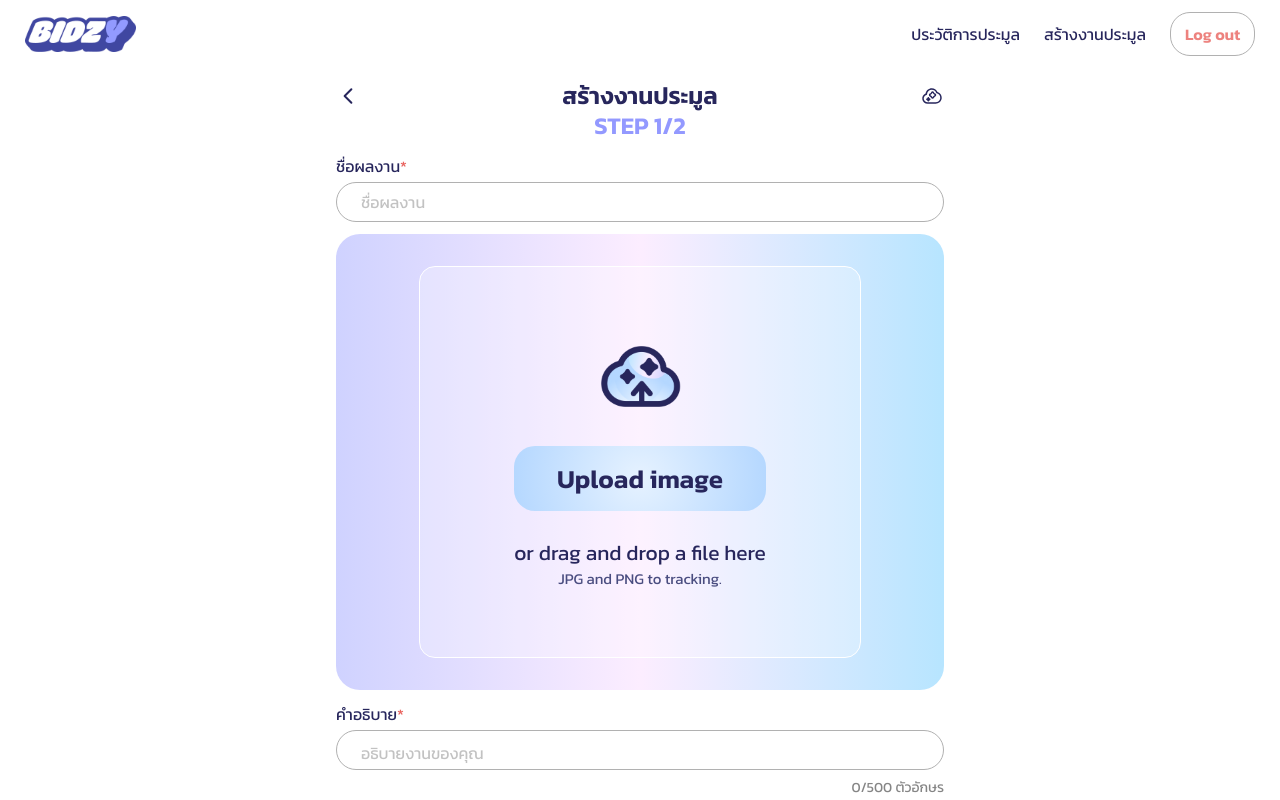
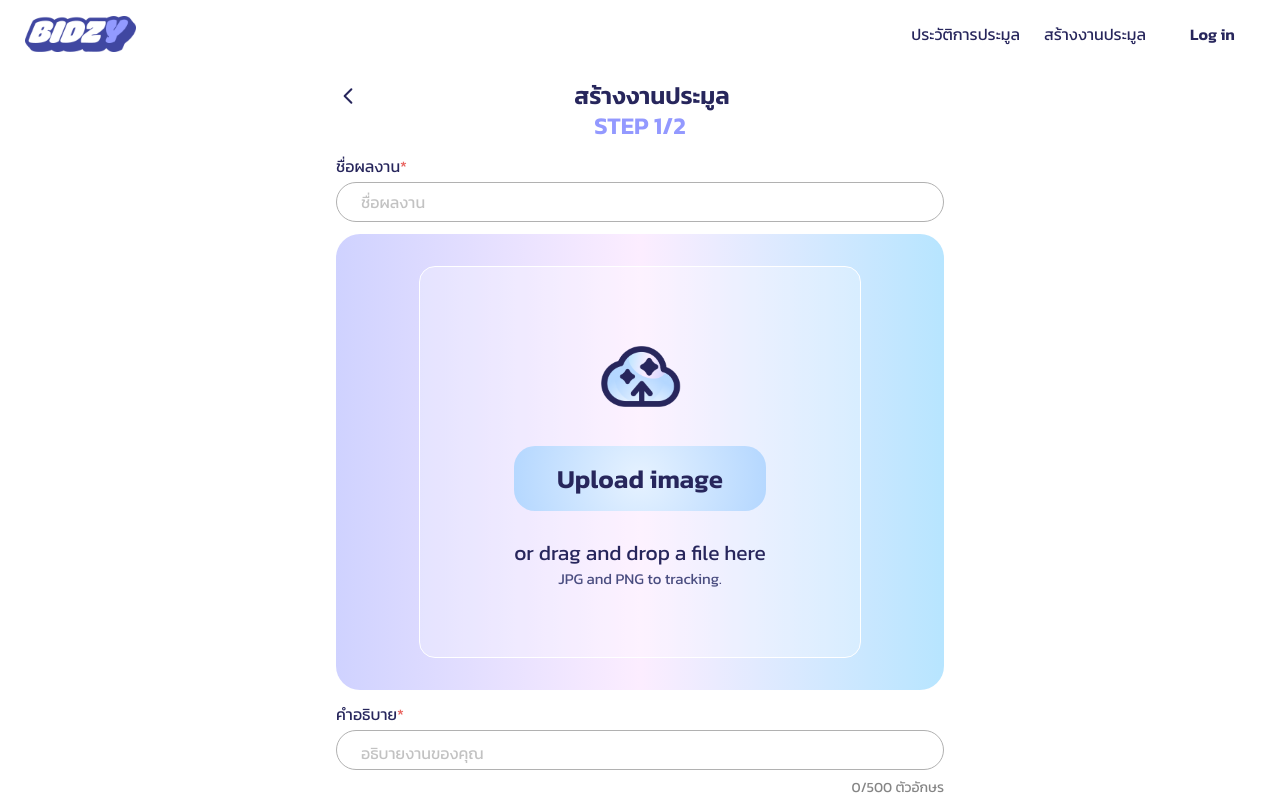
Before and after one commit to Stepreneur/test-bidzy-frontend-v1, a Next.js app: page /create in a window 1280 px wide. Shown: the top 800 px of the page. Built offline with nearby package versions, Linux system fonts and the light colour scheme.

Commit message:
test api

```diff
--- a/src/app/auction_page/[id]/page.tsx
+++ b/src/app/auction_page/[id]/page.tsx
@@ -12,6 +12,7 @@ interface AuctionData {
   id: number;
   title: string;
   image: string;
+  images?: string[]; // Optional array of images for gallery
   description: string;
   size: string;
   material: string;
@@ -59,6 +60,19 @@ const Page = ({ params }: { params: Promise<{ id: string }> }) => {
   const [error, setError] = useState<string | null>(null)
   const [showSuccessNotification, setShowSuccessNotification] = useState(false)
 
+  const [token, setToken] = useState<string | null>(null);
+
+  useEffect(() => {
+    const getCookie = (name: string) => {
+      return document.cookie
+        .split("; ")
+        .find((row) => row.startsWith(name + "="))
+        ?.split("=")[1] || null;
+    };
+
+    setToken(getCookie("accessToken"));
+  }, []);
+
   // Unwrap params using React.use()
   const resolvedParams = React.use(params)
   const { id } = resolvedParams
@@ -75,11 +89,8 @@ const Page = ({ params }: { params: Promise<{ id: string }> }) => {
         setIsLoading(true)
         setError(null)
 
-        // Get token from localStorage
-        const token = localStorage.getItem('token')
-        if (!token) {
-          throw new Error('No authentication token found')
-        }
+
+
 
         const response = await fetch(`${process.env.NEXT_PUBLIC_API_URL}/auction/${id}`, {
           method: 'GET',
@@ -181,21 +192,8 @@ const Page = ({ params }: { params: Promise<{ id: string }> }) => {
         {/* Creator Info */}
         <CreatorInfo creatorImage={auctionData.user.image} creator={auctionData.user.name} responsive={'tablet'} />
 
-        {/* Image Gallery */}
-        <div className="w-full mb-6">
-          <div className="flex gap-3 pb-2 justify-center">
-            <div className="relative flex-shrink-0">
-              <div className="relative w-[327px] h-[327px] sm:w-[456px] sm:h-[456px] rounded-lg overflow-hidden border border-gray-200">
-                <Image
-                  src={auctionData.image}
-                  alt={auctionData.title}
-                  fill
-                  className="object-contain"
-                />
-              </div>
-            </div>
-          </div>
-        </div>
+                 {/* Image Gallery */}
+         <ImageGallery images={auctionData.images || [auctionData.image]} title={auctionData.title} />
 
         {/* Creator Info */}
         <CreatorInfo creatorImage={auctionData.user.image} creator={auctionData.user.name} responsive={'mobile,desktop'} />
@@ -330,6 +328,73 @@ const Page = ({ params }: { params: Promise<{ id: string }> }) => {
   )
 }
 
+const ImageGallery = ({ images, title }: { images: string[], title: string }) => {
+  const [selectedImage, setSelectedImage] = useState(0);
+
+  return (
+    <div className="w-full mb-6">
+      {/* Mobile: Horizontal scrollable gallery */}
+      <div className="sm:hidden">
+        <div className="flex gap-3 overflow-x-auto pb-2 scrollbar-hide">
+          {images.map((image, index) => (
+            <div key={index} className="relative flex-shrink-0">
+              <div className="relative w-[327px] h-[327px] rounded-lg overflow-hidden border border-gray-200">
+                <Image
+                  src={image}
+                  alt={`${title} - รูปที่ ${index + 1}`}
+                  fill
+                  className="object-contain"
+                />
+              </div>
+            </div>
+          ))}
+        </div>
+      </div>
+
+      {/* Tablet/Desktop: Main image + thumbnail gallery */}
+      <div className="hidden sm:block">
+        {/* Main large image */}
+        <div className="mb-4">
+          <div className="relative w-full h-[456px] rounded-lg overflow-hidden border border-gray-200">
+            <Image
+              src={images[selectedImage]}
+              alt={`${title} - รูปที่ ${selectedImage + 1}`}
+              fill
+              className="object-contain"
+            />
+          </div>
+        </div>
+
+        {/* Thumbnail gallery */}
+        {images.length > 1 && (
+          <div className="flex gap-3 overflow-x-auto pb-2 scrollbar-hide">
+            {images.map((image, index) => (
+              <button
+                key={index}
+                onClick={() => setSelectedImage(index)}
+                className={`relative flex-shrink-0 transition-all ${
+                  selectedImage === index
+                    ? 'ring-2 ring-[#9399FF] ring-offset-2'
+                    : 'hover:opacity-80'
+                }`}
+              >
+                <div className="relative w-[80px] h-[80px] rounded-lg overflow-hidden border border-gray-200">
+                  <Image
+                    src={image}
+                    alt={`${title} thumbnail ${index + 1}`}
+                    fill
+                    className="object-cover"
+                  />
+                </div>
+              </button>
+            ))}
+          </div>
+        )}
+      </div>
+    </div>
+  );
+};
+
 const CreatorInfo = ({creatorImage, creator, responsive}: {creatorImage: string, creator: string, responsive: string}) => {
   return (
     <div className={`flex flex-row gap-4 mb-6 ${responsive === 'mobile,desktop' ? ('flex sm:hidden lg:flex') : responsive === 'tablet' ? ('hidden sm:flex lg:hidden') : ''}`}>
--- a/src/app/create/page.tsx
+++ b/src/app/create/page.tsx
@@ -9,14 +9,19 @@ import Image from 'next/image'
 
 const page = () => {
 
-  function getCookie(name: string) {
-    return document.cookie
-      .split("; ")
-      .find(row => row.startsWith(name + "="))
-      ?.split("=")[1];
-  }
 
-  const[token, setToken] = useState(getCookie("accessToken"));
+  const [token, setToken] = useState<string | null>(null);
+
+  useEffect(() => {
+    const getCookie = (name: string) => {
+      return document.cookie
+        .split("; ")
+        .find((row) => row.startsWith(name + "="))
+        ?.split("=")[1] || null;
+    };
+
+    setToken(getCookie("accessToken"));
+  }, []);
   // for next button
   const [flowNum , setFlowNum] = useState(1)
 
@@ -558,21 +563,21 @@ const page = () => {
             <Image src='/bidzy/characters/head.png' alt='bidzy character' width={100} height={100} className='object-contain max-w-[300px] w-full' />
             <div className="bg-white rounded-lg p-6 px-[24px] sm:px-[64px] w-full rounded-b-[0px]  max-w-[768px]">
               <div className="text-center mb-6">
-                <p className="text-[#9399FF] font-semibold text-[20px] mb-2">คุณจะบันทึกข้อมูลไว้ไหม</p>
-                <p className="text-[16px] font-semibold text-[#27265C]">ก่อนออกจากหน้านี้</p>
+                <p className="text-[#9399FF] font-semibold text-[20px] mb-2">คุณยืนยันการออกจากหน้านี้</p>
+                <p className="text-[16px] font-semibold text-[#27265C]">ข้อมูลที่คุณกรอกจะไม่ถูกบันทึก</p>
               </div>
               <div className="flex gap-3">
                 <button
-                  onClick={()=>window.location.href='/feed'}
+                  onClick={()=>setShowExitPopup(false)}
                   className="flex-1 bg-[#E9635E] text-white font-semibold py-2 px-4 rounded-[20px] hover:bg-opacity-90 transition-colors"
                 >
-                  Delete
+                  Cancel
                 </button>
                 <button
                   onClick={handleExitConfirm}
                   className="flex-1 bg-[#27265C] text-white font-semibold py-2 px-4 rounded-[20px] hover:bg-opacity-90 transition-colors"
                 >
-                  Save
+                  Confirm
                 </button>
               </div>
             </div>
@@ -601,7 +606,8 @@ const page = () => {
               <span className='font-semibold text-[24px] text-[#9399FF] absolute left-1/2 transform -translate-x-1/2 top-[40px]'>STEP {flowNum}/2</span>
             </div>
           )}
-          <CloudIcon />
+          <div></div>
+          {/* <CloudIcon /> */}
       </div>
       <form className='block w-full'>
                  {/* หนัาแรก */}
--- a/src/components/Artlist/page.tsx
+++ b/src/components/Artlist/page.tsx
@@ -2,9 +2,6 @@
 import React from 'react'
 import Image from 'next/image'
 import { useState , useEffect } from 'react';
-
-
-
 
 // Define the type for artwork based on the schema
 interface Artwork {
@@ -54,14 +51,18 @@ interface Artwork {
 
 const Artlist = () => {
 
-  function getCookie(name: string) {
-    return document.cookie
-      .split("; ")
-      .find(row => row.startsWith(name + "="))
-      ?.split("=")[1];
-  }
+  const [token, setToken] = useState<string | null>(null);
 
-  const[token, setToken] = useState(getCookie("accessToken"));
+  useEffect(() => {
+    const getCookie = (name: string) => {
+      return document.cookie
+        .split("; ")
+        .find((row) => row.startsWith(name + "="))
+        ?.split("=")[1] || null;
+    };
+
+    setToken(getCookie("accessToken"));
+  }, []);
   // number of artworks
   const [numArts, setNumArts] = useState(0)
   const [allArts, setAllArts] = useState<Artwork[]>([])
@@ -75,7 +76,7 @@ const Artlist = () => {
         setError(null)
 
         // Get token from localStorage
-        const token = getCookie("accessToken")
+
         if (!token) {
           throw new Error('No authentication token found')
         }
@@ -112,7 +113,7 @@ const Artlist = () => {
     }
 
     fetchAuctions()
-  }, [])
+  }, [token])
 
   if (isLoading) {
     return (
--- a/src/components/Navbar/page.tsx
+++ b/src/components/Navbar/page.tsx
@@ -1,10 +1,23 @@
 "use client"
-import React, { useState } from 'react'
+import React, { useEffect, useState } from 'react'
 import Image from 'next/image'
 import { BellIcon, MenuIcon } from '../icons'
 
 const page = () => {
   const [isMenuOpen, setIsMenuOpen] = useState(false);
+
+  const [token, setToken] = useState<string | null>(null);
+
+  useEffect(() => {
+    const getCookie = (name: string) => {
+      return document.cookie
+        .split("; ")
+        .find((row) => row.startsWith(name + "="))
+        ?.split("=")[1] || null;
+    };
+
+    setToken(getCookie("accessToken"));
+  }, []);
 
   const toggleMenu = () => {
     setIsMenuOpen(!isMenuOpen);
@@ -53,18 +66,30 @@ const page = () => {
 
                 {/* Auth Section */}
                 <div className='px-3'>
+                  {token ? (
                   <button
-                    className='flex items-center w-full px-4 py-3 text-[16px] text-[#E9635E] hover:bg-red-50 rounded-[12px] transition-colors'
+                    className='flex items-center w-full px-4 py-3 text-[16px] text-[#E9635E] hover:bg-red-50 rounded-[12px] border-none transition-colors'
                     onClick={() => setIsMenuOpen(false)}
                   >
                     <span>ออกจากระบบ</span>
                   </button>
+                  ) : (
+                    <button
+                    className='flex items-center w-full px-4 py-3 text-[16px] text-[#27265C]  hover:bg-red-50 rounded-[12px] border-none transition-colors'
+                    onClick={() => setIsMenuOpen(false)}
+                  >
+                    <span>เข้าสู่ระบบ</span>
+                  </button>
+                  )}
                 </div>
               </div>
             )}
           </div>
-
-          <button className='hidden lg:flex items-center justify-center w-[85px] py-[12px] rounded-[20px] h-[44px] font-semibold text-[16px] border-1 border-[#B1B1B1] text-red-400 hover:bg-red-50 transition-colors'>Log out</button>
+          {token ? (
+            <button className='hidden lg:flex items-center justify-center w-[85px] py-[12px] rounded-[20px] h-[44px] font-semibold text-[16px]  border-none text-[#E9635E]  hover:bg-red-50 transition-colors'>Log out</button>
+          ) : (
+            <button className='hidden lg:flex items-center justify-center w-[85px] py-[12px] rounded-[20px] h-[44px] font-semibold text-[16px]  border-none text-[#27265C]  hover:bg-red-50 transition-colors'>Log in</button>
+          )}
         </div>
 
 
--- a/src/components/icons/ai-essential-icon-2/chevron-down-icon.tsx
+++ b/src/components/icons/ai-essential-icon-2/chevron-down-icon.tsx
@@ -25,9 +25,9 @@ const ChevronDownIcon = ({
         <path
           d='M5.25 8.625L12 15.375L18.75 8.625'
           stroke='#27265C'
-          stroke-width='2'
-          stroke-linecap='round'
-          stroke-linejoin='round'
+          strokeWidth='2'
+          strokeLinecap='round'
+          strokeLinejoin='round'
         />
       </svg>
     </>
--- a/src/components/icons/ai-essential-icon-2/chevron-left-icon.tsx
+++ b/src/components/icons/ai-essential-icon-2/chevron-left-icon.tsx
@@ -25,9 +25,9 @@ const ChevronLeftIcon = ({
         <path
           d='M15.375 5.25L8.625 12L15.375 18.75'
           stroke='#27265C'
-          stroke-width='2'
-          stroke-linecap='round'
-          stroke-linejoin='round'
+          strokeWidth='2'
+          strokeLinecap='round'
+          strokeLinejoin='round'
         />
       </svg>
     </>
```
Also changed, not shown: src/app/sign-in/page.tsx (+17 -0 lines), 1 other file (tests, documents, lock files or other folders).
